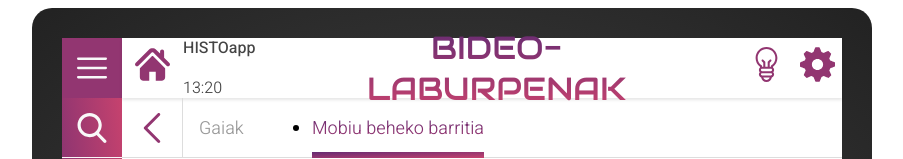
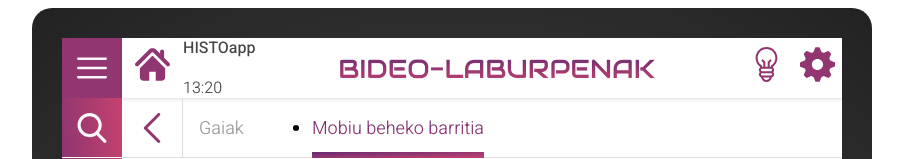
Before and after one commit to axii14/Bio, a plain HTML site: page index.html in a window 1280 px wide. Shown: the top 159 px of the page, without its empty margins (188-1091 px from the left). Drawn offline with Linux system fonts and the light colour scheme.

Commit message:
Update style.css

```diff
--- a/style.css
+++ b/style.css
@@ -231,7 +231,7 @@ main.main-content {
   color: #444;
 }
 .logo {
-  font: 32px "Audiowide", cursive;
+  font: 26px "Audiowide", cursive;
   text-transform: uppercase;
   background: -webkit-linear-gradient(#642b73, #c6426e);
   -webkit-background-clip: text;
```
